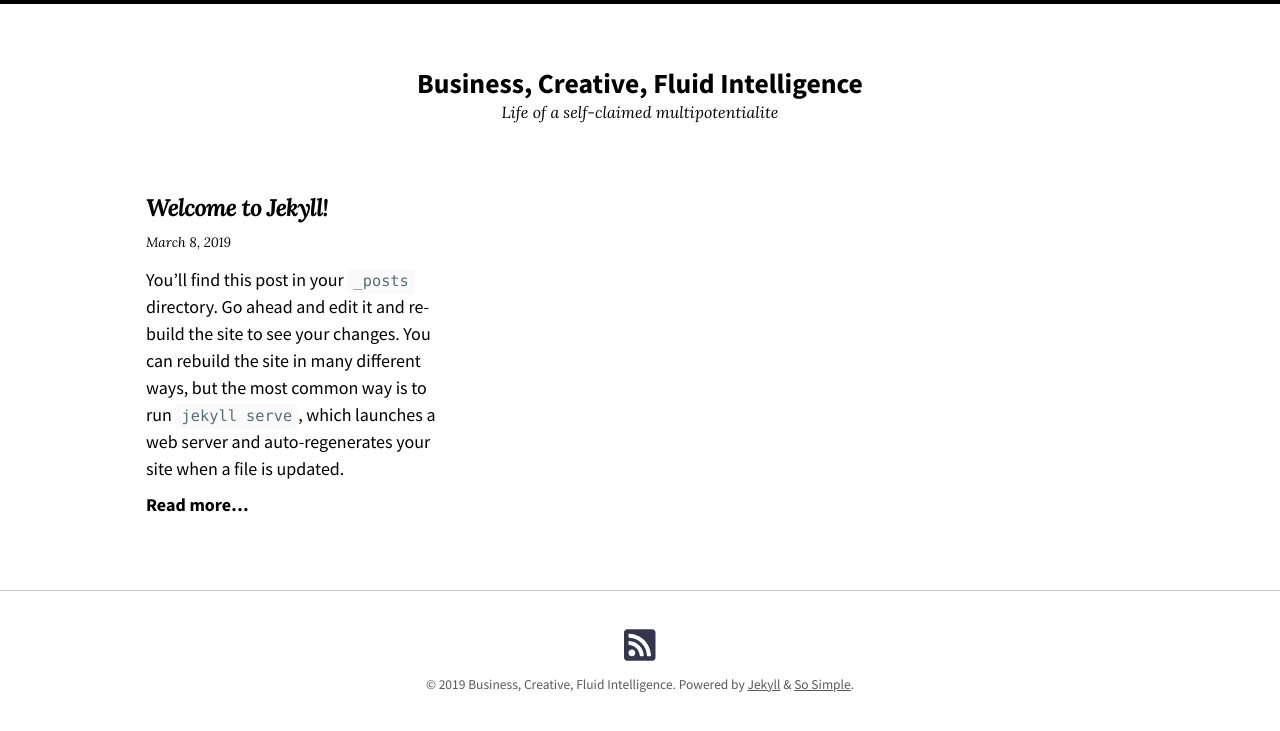
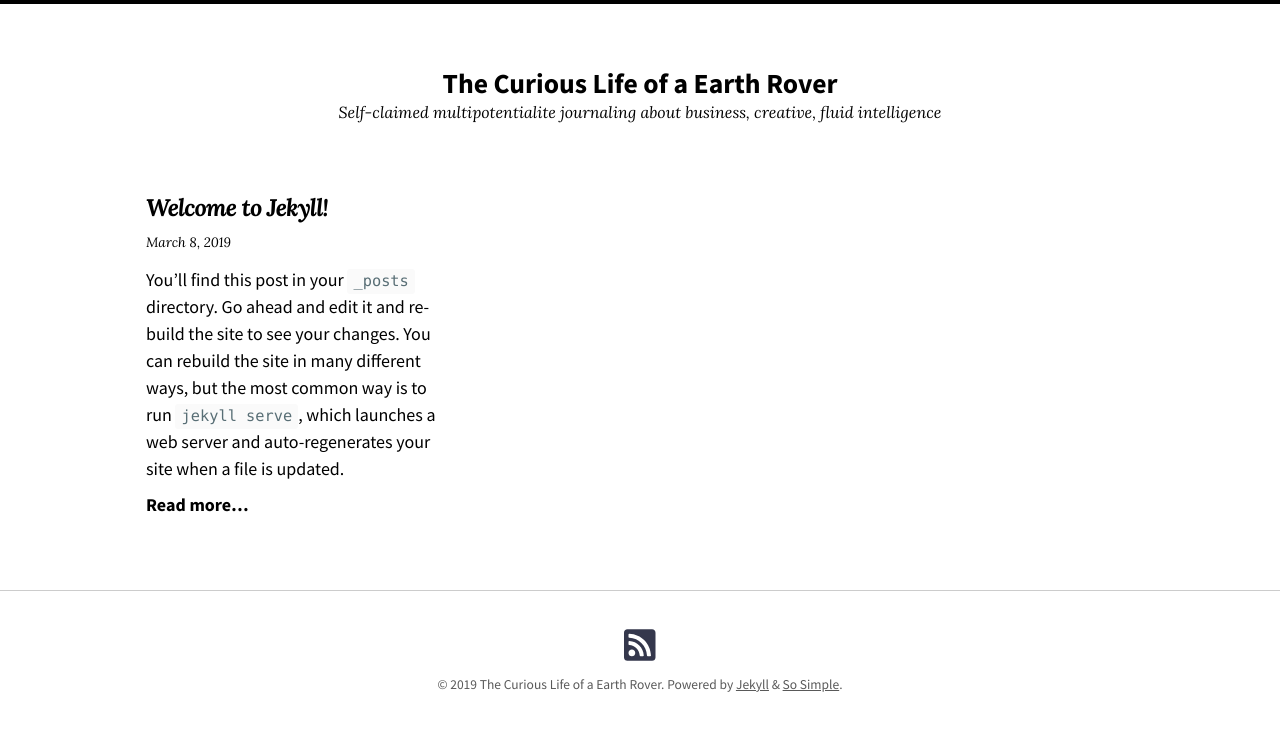
Before and after one commit to nnyeon/nnyeon.github.io, a Jekyll site: the page built from index.md, in a window 1280 px wide. Shown: the top 731 px of the page. Built offline with Jekyll 4.4.1, drawn with Linux system fonts in a browser that asks for light colours; nearby versions of some CDN libraries.

Commit message:
delete posts

```diff
--- a/_config.yml
+++ b/_config.yml
@@ -16,8 +16,8 @@
 theme: jekyll-theme-so-simple
 # remote_theme: mmistakes/so-simple-theme
 locale: en-US
-title: "Business, Creative, Fluid Intelligence"
-description: "Life of a self-claimed multipotentialite"
+title: "The Curious Life of a Earth Rover"
+description: "Self-claimed multipotentialite journaling about business, creative, fluid intelligence"
 baseurl: # the subpath of your site, e.g. "/blog"
 url: # the base hostname & protocol for your site e.g. "https://mmistakes.github.io"
 logo: # path of site logo, e.g. "/images/logo.png"
--- a/_data/navigation.yml
+++ b/_data/navigation.yml
@@ -2,8 +2,8 @@
 
 - title: Home
   url: /
-- title: Posts
-  url: /posts/
+  #- title: Posts
+  #  url: /posts/
 - title: Business
   url: /business/
 - title: Creative
```
Also changed, not shown: posts.md (deleted, +0 -7 lines).
